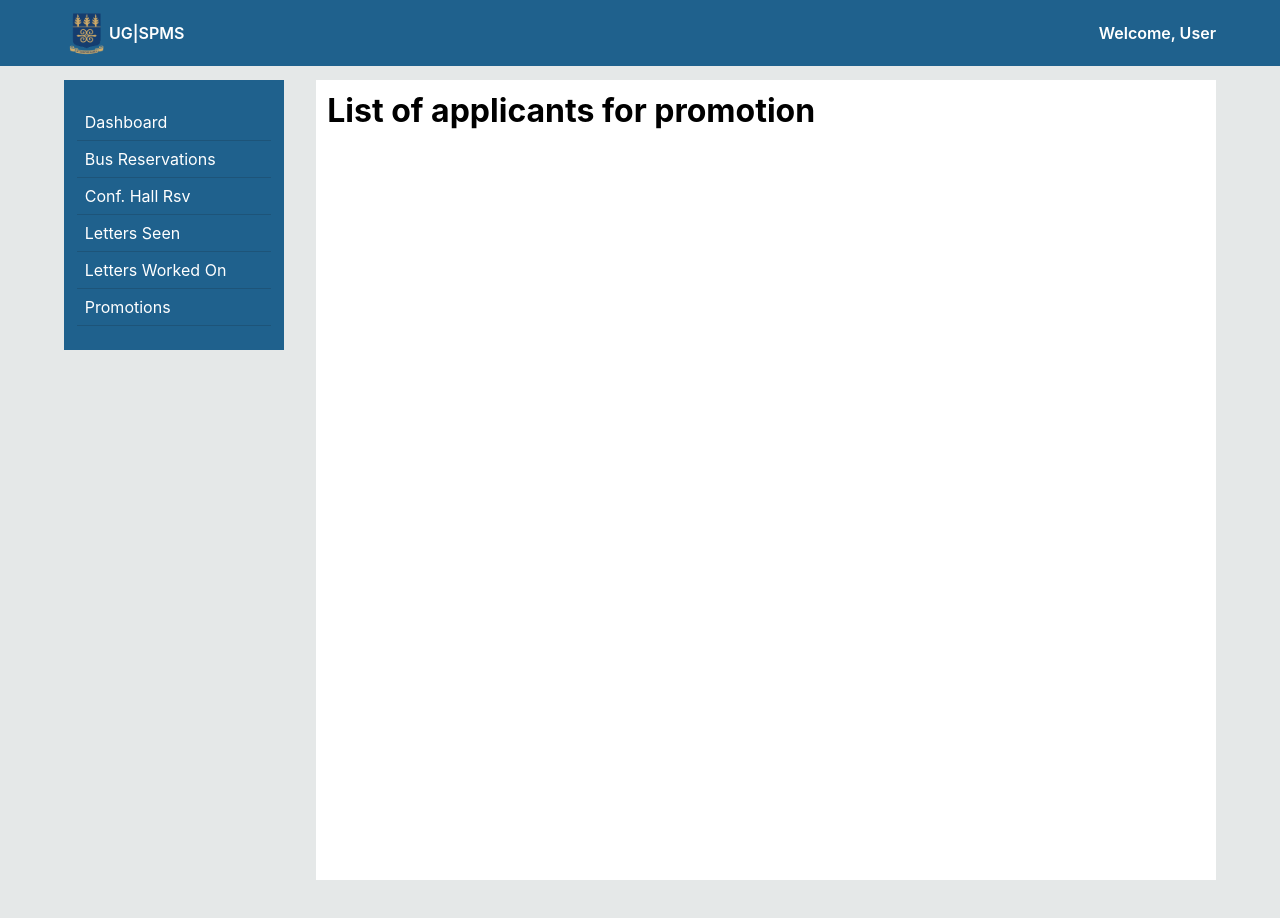
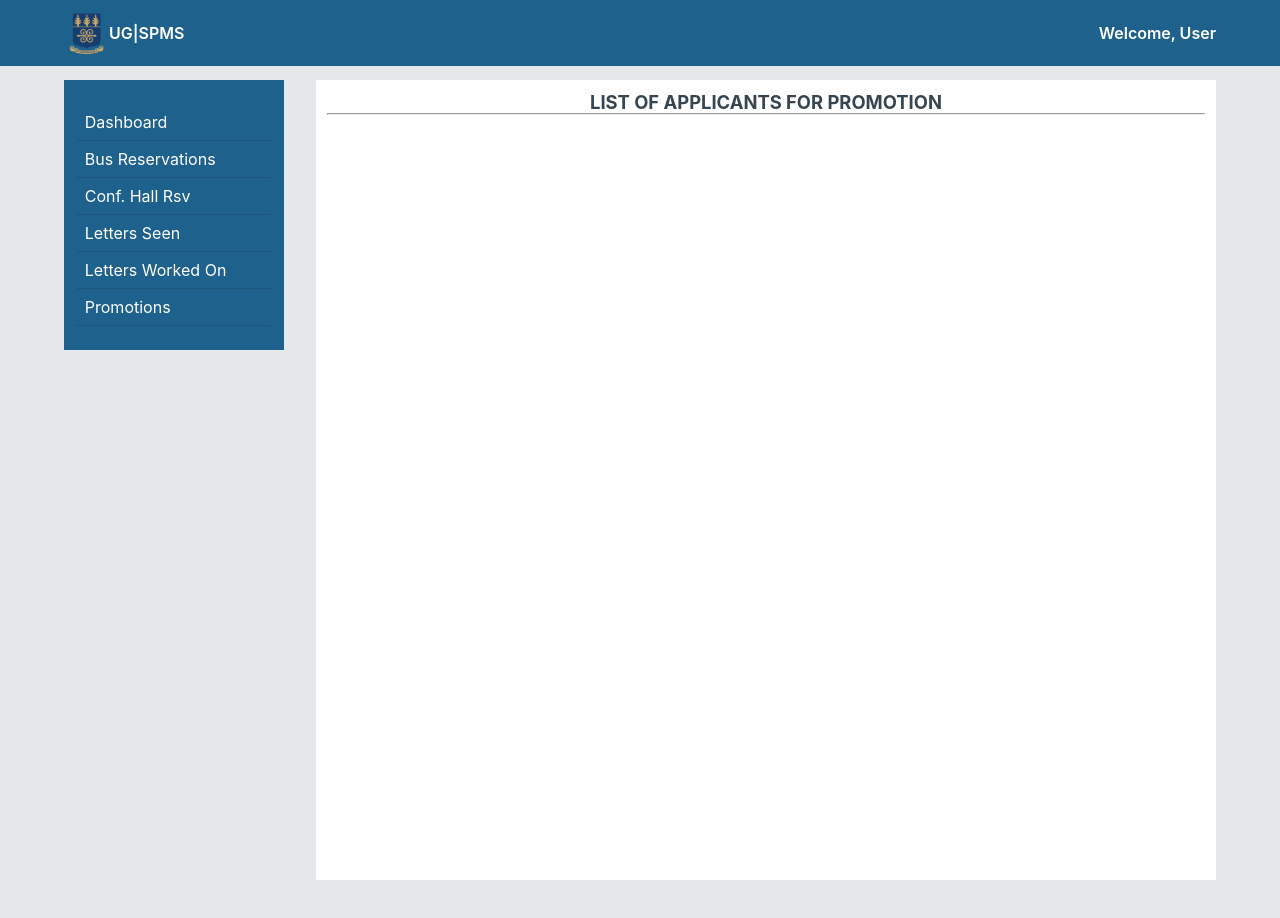
Before and after one commit to michaelamponsah/ug-spms-office-app, a Next.js app: page /promotions/applicants in a window 1280 px wide. Shown: the top 918 px of the page. Built offline with nearby package versions, Linux system fonts and the light colour scheme.

Commit message:
MUI & React Table installations
Modified package.json by installing mui and react-table packages

```diff
--- a/package.json
+++ b/package.json
@@ -9,9 +9,13 @@
     "lint": "next lint"
   },
   "dependencies": {
+    "@emotion/react": "^11.10.4",
+    "@emotion/styled": "^11.10.4",
+    "@mui/material": "^5.10.9",
     "next": "12.3.1",
     "react": "18.2.0",
-    "react-dom": "18.2.0"
+    "react-dom": "18.2.0",
+    "react-table": "^7.8.0"
   },
   "devDependencies": {
     "eslint": "8.24.0",
--- a/pages/promotions/applicants/index.js
+++ b/pages/promotions/applicants/index.js
@@ -5,9 +5,10 @@ const SeniorLecturerPromotionsPage = () => {
   return (
     <InnerPageWrapper>
       <Head title="SPMS | UG - Applicants for Promotion" />
-      <div>
-        <h1>List of applicants for promotion</h1>
-      </div>
+      <h1 className="heading-main align-center">
+        List of Applicants for Promotion
+      </h1>
+      <hr />
     </InnerPageWrapper>
   );
 };
```
Also changed, not shown: 1 other file (tests, documents, lock files or other folders).
